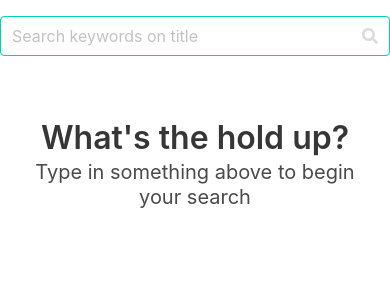
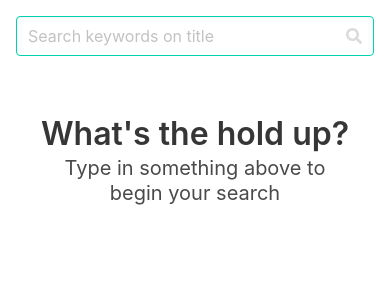
Before and after one commit to irwin-r/apra, a React (Create React App) app: page / in a window 390 px wide. Shown: the top 300 px of the page. Built offline with nearby package versions, Linux system fonts and the light colour scheme.

Commit message:
Optimised styling for responsive layouts.

```diff
--- a/src/components/search-bar/main.tsx
+++ b/src/components/search-bar/main.tsx
@@ -14,7 +14,7 @@ export default forwardRef(
     ref: ForwardedRef<HTMLInputElement>
   ): ReactElement => {
     return (
-      <div className="field mt-4 mb-4">
+      <div className="field pt-4">
         <p className="control has-icons-right">
           <input
             className="input is-primary"
--- a/src/components/search-result/main.tsx
+++ b/src/components/search-result/main.tsx
@@ -29,7 +29,7 @@ export default function SearchResult({
       <tr className="is-clickable" onClick={handleClick}>
         <td className="is-vcentered">{id}</td>
         <td className="is-vcentered">{title}</td>
-        <td>
+        <td className="is-vcentered">
           <figure className="image is-48x48">
             <img alt={title} src={thumbnailUrl} />
           </figure>
--- a/src/pages/search/main.tsx
+++ b/src/pages/search/main.tsx
@@ -24,7 +24,7 @@ export default function SearchPage(): ReactElement {
   );
 
   return (
-    <div className="container is-max-desktop">
+    <div className="container is-max-desktop px-4">
       <SearchBar onChange={handleChange} />
       <SearchResults searchText={searchText} />
     </div>
```
